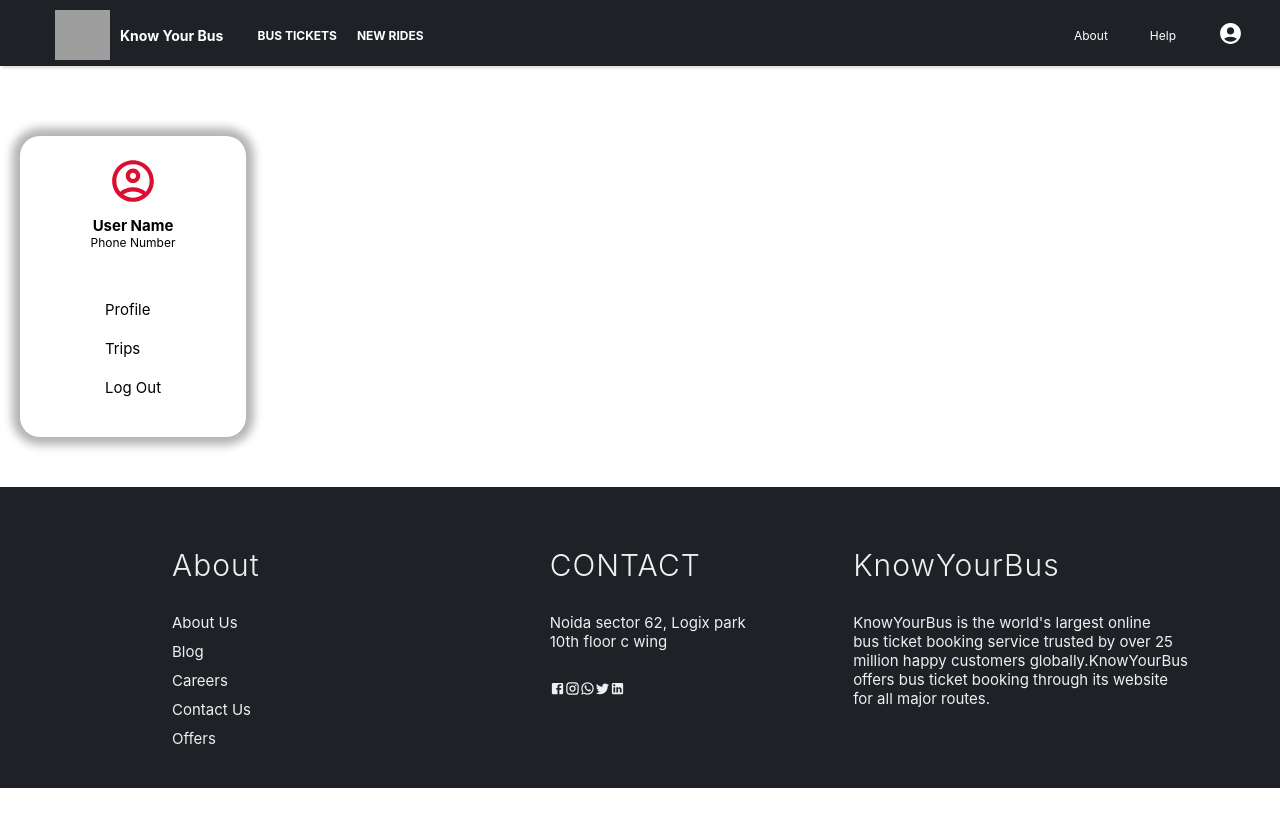
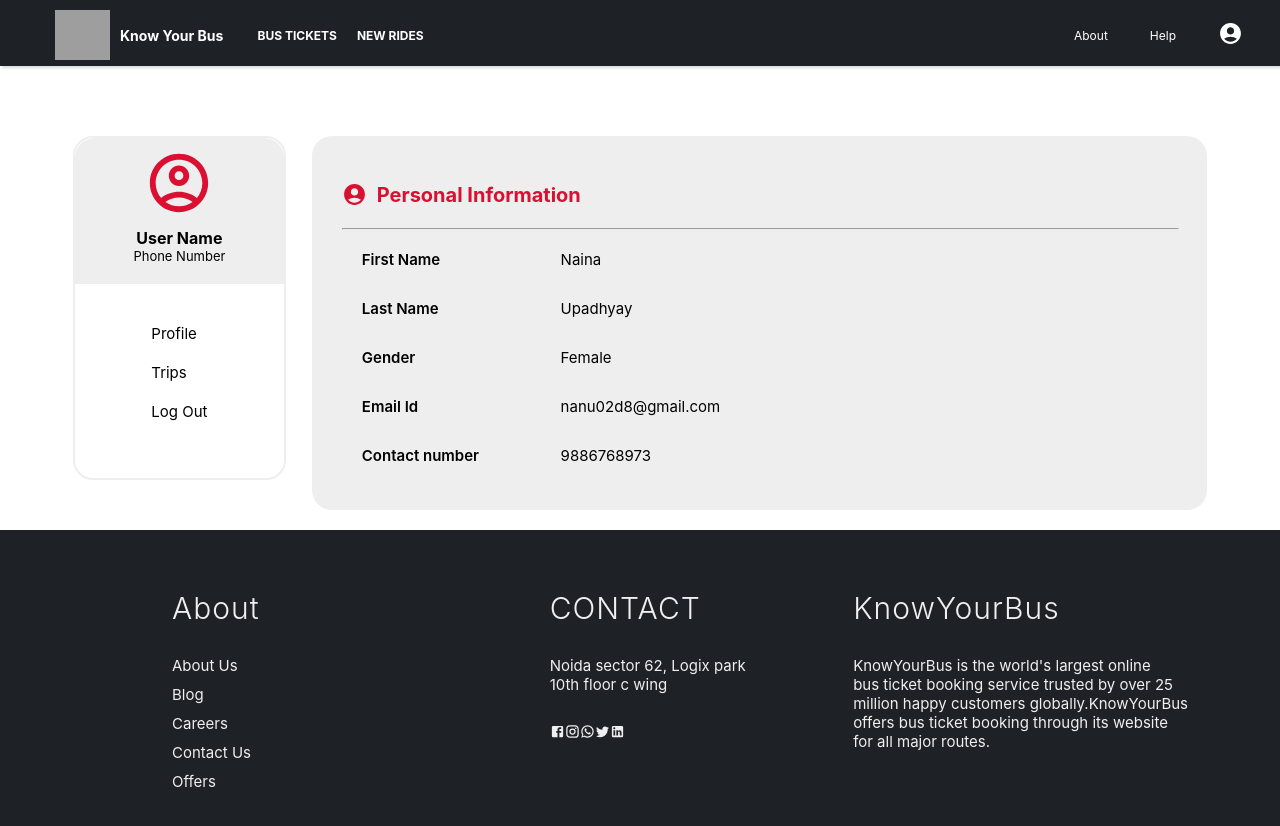
Before and after one commit to naina25/Capstone_Project, a React (Create React App) app in the folder knowyourbus/: page /users/1 in a window 1280 px wide. Shown: the top 826 px of the page. Before the commit the page ends 800 px from the top, so only its background shows below. Built offline with nearby package versions, Linux system fonts and the light colour scheme; grey boxes are pictures that could not be loaded.

Commit message:
Profile info UI complete

```diff
--- a/knowyourbus/src/App.css
+++ b/knowyourbus/src/App.css
@@ -1,16 +1,23 @@
 section {
-	padding: 0 2rem;
-	margin-top: 7rem;
+    padding: 0 2rem;
+    margin-top: 7rem;
 }
 
 hr {
-	width: 15rem;
+    width: 15rem;
 }
 
 input {
-	background-color: #eee;
+    background-color: #eee;
 }
 
 section.buses-section {
-	padding-left: 0;
+    padding-left: 0;
 }
+
+section.profile-section {
+    display: flex;
+    justify-content: space-around;
+    margin-left: 4rem;
+    margin-right: 4rem;
+}
--- /dev/null
+++ b/knowyourbus/src/Components/ProfileComponent/ProfileInfo/ProfileInfo.css
@@ -0,0 +1,41 @@
+.profileInfo-div {
+    width: 72%;
+    background-color: #eee;
+    padding: 3rem;
+    margin-bottom: 2rem;
+    border-radius: 2rem;
+}
+.profileInfo-div .title {
+    display: flex;
+    align-items: center;
+}
+.profileInfo-div hr {
+    width: 100%;
+}
+.profileInfo-div .title svg {
+    margin-right: 1rem;
+    font-size: 2.5rem;
+    color: #da0f32;
+}
+.profileInfo-div .title h2 {
+    font-size: 2rem;
+    color: #da0f32;
+}
+
+.userinfo-div {
+    display: flex;
+    flex-direction: column;
+}
+
+.info {
+    display: flex;
+    margin: 0 2rem;
+}
+
+.info p {
+    font-size: 1.5rem;
+    width: 25%;
+}
+.info p.label {
+    font-weight: 600;
+}
--- /dev/null
+++ b/knowyourbus/src/Components/ProfileComponent/ProfileInfo/ProfileInfo.jsx
@@ -0,0 +1,39 @@
+import React from "react";
+import "./ProfileInfo.css";
+import AccountCircleIcon from "@mui/icons-material/AccountCircle";
+
+const ProfileInfo = () => {
+    return (
+        <div className="profileInfo-div">
+            <div className="title">
+                <AccountCircleIcon />
+                <h2>Personal Information</h2>
+            </div>
+            <hr />
+            <div className="userinfo-div">
+                <div className="info">
+                    <p className="label">First Name</p>
+                    <p>Naina</p>
+                </div>
+                <div className="info">
+                    <p className="label">Last Name</p>
+                    <p>Upadhyay</p>
+                </div>
+                <div className="info">
+                    <p className="label">Gender</p>
+                    <p>Female</p>
+                </div>
+                <div className="info">
+                    <p className="label">Email Id</p>
+                    <p>nanu02d8@gmail.com</p>
+                </div>
+                <div className="info">
+                    <p className="label">Contact number</p>
+                    <p>9886768973</p>
+                </div>
+            </div>
+        </div>
+    );
+};
+
+export default ProfileInfo;
--- a/knowyourbus/src/Components/ProfileComponent/ProfileSidebar/ProfileSidebar.css
+++ b/knowyourbus/src/Components/ProfileComponent/ProfileSidebar/ProfileSidebar.css
@@ -1,32 +1,45 @@
 .profile-sidebar {
-    width: 15%;
+    width: 18%;
     display: flex;
     flex-direction: column;
     align-items: center;
-    padding: 2rem;
+    /* padding: 2rem; */
     border-radius: 2rem;
-    box-shadow: 0 0 1rem 0.8rem rgba(0,0,0,0.3);
+    /* box-shadow: 0 0 1rem 0.8rem rgba(0, 0, 0, 0.3); */
     margin-bottom: 5rem;
+    border: 2px solid #eee;
 }
 
-.user-info{
+.user-info {
     display: flex;
     flex-direction: column;
     align-items: center;
-    margin-bottom: 3rem;
+    /* margin-bottom: 3rem; */
+    width: 100%;
+    padding-bottom: 2rem;
+    margin: 0;
+    background-color: #eee;
+    border-top-left-radius: 2rem;
+    border-top-right-radius: 2rem;
 }
-.user-info *{
+.user-info svg {
+    margin-top: 1rem;
+}
+.user-info * {
     margin: 0;
 }
-.user-info h3{
+.user-info h3 {
     margin-top: 1rem;
-    font-size: 1.5rem;
+    font-size: 1.6rem;
 }
-.user-info p{
-    font-size: 1.2rem;
+.user-info p {
+    font-size: 1.3rem;
 }
 
-.profile-options ul{
+.profile-options {
+    padding: 2rem;
+}
+.profile-options ul {
     list-style: none;
     padding: 0;
     font-size: 1.5rem;
--- a/knowyourbus/src/Components/ProfileComponent/ProfileSidebar/ProfileSidebar.jsx
+++ b/knowyourbus/src/Components/ProfileComponent/ProfileSidebar/ProfileSidebar.jsx
@@ -7,7 +7,7 @@
         <div className="profile-sidebar">
             <div className="user-info">
                 <AccountCircleOutlinedIcon
-					sx={{ "font-size": "5rem", color: "#da0f32" }}
+                    sx={{ "font-size": "7rem", color: "#da0f32" }}
                 />
                 <h3>User Name</h3>
                 <p>Phone Number</p>
--- a/knowyourbus/src/Pages/Profile.jsx
+++ b/knowyourbus/src/Pages/Profile.jsx
@@ -1,12 +1,14 @@
 import React from "react";
+import ProfileInfo from "../Components/ProfileComponent/ProfileInfo/ProfileInfo";
 import ProfileSidebar from "../Components/ProfileComponent/ProfileSidebar/ProfileSidebar";
 
 const Profile = () => {
-	return (
-		<section className="profile-section">
-			<ProfileSidebar />
-		</section>
-	);
+    return (
+        <section className="profile-section">
+            <ProfileSidebar />
+            <ProfileInfo />
+        </section>
+    );
 };
 
 export default Profile;
```
Lines whose indentation alone changed are shown as unchanged.
